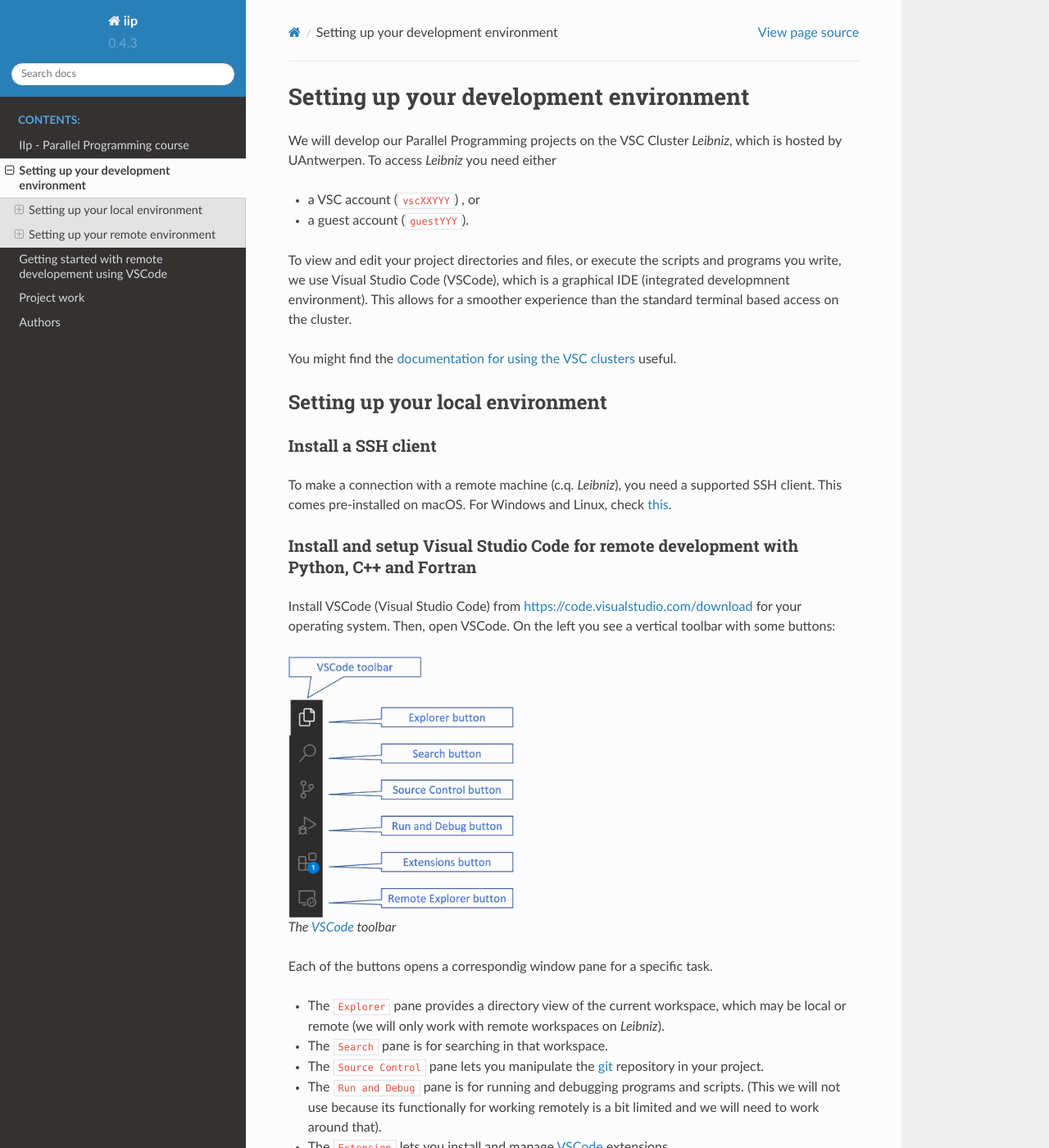
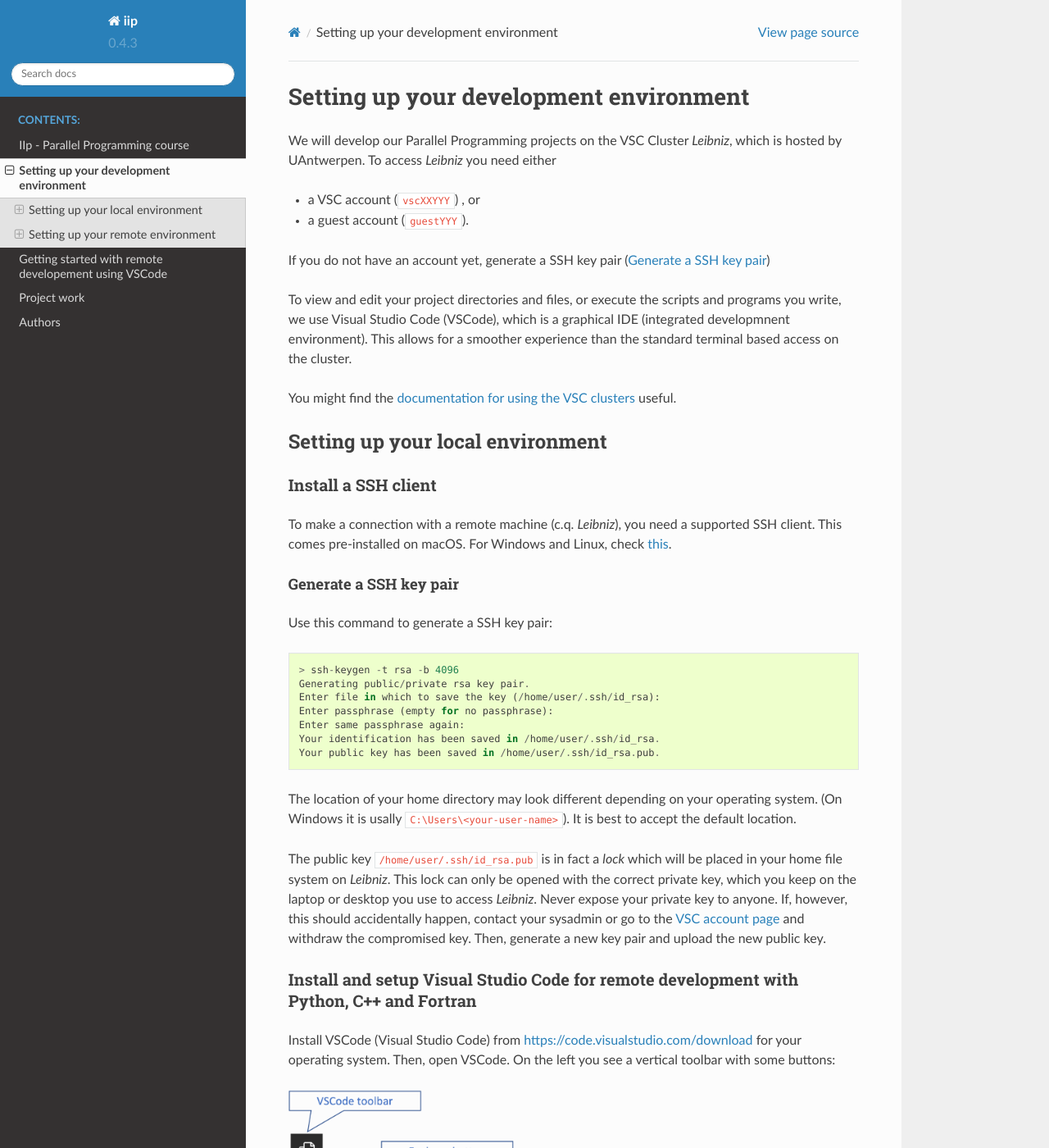
Before and after one commit to etijskens/IIp, a Sphinx documentation site: the page built from docs/setup.rst, in a window 1280 px wide and 1400 px high. Shown: the whole window at 82% size. Built offline with Sphinx 7.4.7 and the Read the Docs theme 2.0.0, drawn with Linux system fonts in a browser that asks for light colours; some of the changed text lies outside the part shown.

Commit message:
Update setup.rst

```diff
--- a/docs/setup.rst
+++ b/docs/setup.rst
@@ -11,6 +11,8 @@
 
 * a VSC account (``vscXXYYY``) , or
 * a guest account (``guestYYY``).
+
+If you do not have an account yet, generate a SSH key pair (:ref:`generate-ssh-key-pair`)
 
 To view and edit your project directories and files, or execute the scripts and programs you write,
 we use Visual Studio Code (VSCode), which is a graphical IDE (integrated developmnent environment).
@@ -30,6 +32,31 @@
 To make a connection with a remote machine (c.q. *Leibniz*), you need a supported SSH client.
 This comes pre-installed on macOS. For Windows and Linux, check
 `this <https://code.visualstudio.com/docs/remote/troubleshooting#_installing-a-supported-ssh-client>`_.
+
+.. _generate-ssh-key-pair:
+
+Generate a SSH key pair
+"""""""""""""""""""""""
+Use this command to generate a SSH key pair::
+
+    > ssh-keygen -t rsa -b 4096
+    Generating public/private rsa key pair.
+    Enter file in which to save the key (/home/user/.ssh/id_rsa):
+    Enter passphrase (empty for no passphrase):
+    Enter same passphrase again:
+    Your identification has been saved in /home/user/.ssh/id_rsa.
+    Your public key has been saved in /home/user/.ssh/id_rsa.pub.
+
+The location of your home directory may look different depending on your operating system.
+(On Windows it is usally ``C:\Users\<your-user-name>``). It is best to accept the default location.
+
+The public key ``/home/user/.ssh/id_rsa.pub`` is in fact a *lock* which will be placed in your home
+file system on *Leibniz*. This lock can only be opened with the correct private key, which you keep
+on the laptop or desktop you use to access *Leibniz*. Never expose your private key to anyone. If,
+however, this should accidentally happen, contact your sysadmin or go to the
+`VSC account page <https://account.vscentrum.be/django/>`_ and withdraw the compromised key. Then,
+generate a new key pair and upload the new public key.
+
 
 Install and setup Visual Studio Code for remote development with Python, C++ and Fortran
 ^^^^^^^^^^^^^^^^^^^^^^^^^^^^^^^^^^^^^^^^^^^^^^^^^^^^^^^^^^^^^^^^^^^^^^^^^^^^^^^^^^^^^^^^
@@ -119,6 +146,8 @@
 
 Next, it with will prompt you for the location of the ssh config file. The default location is generally ok.
 A new entry with the name `login1-leibniz.hpc.uantwerpen.be` will appear in the `SSH Targets` list.
+
+When VSCode_ asks what to choose for the host (Linux/Windows/MacOS/) choose "Linux".
 
 .. image:: pictures/SSH_Targets_2.png
    :scale: 45%
```
